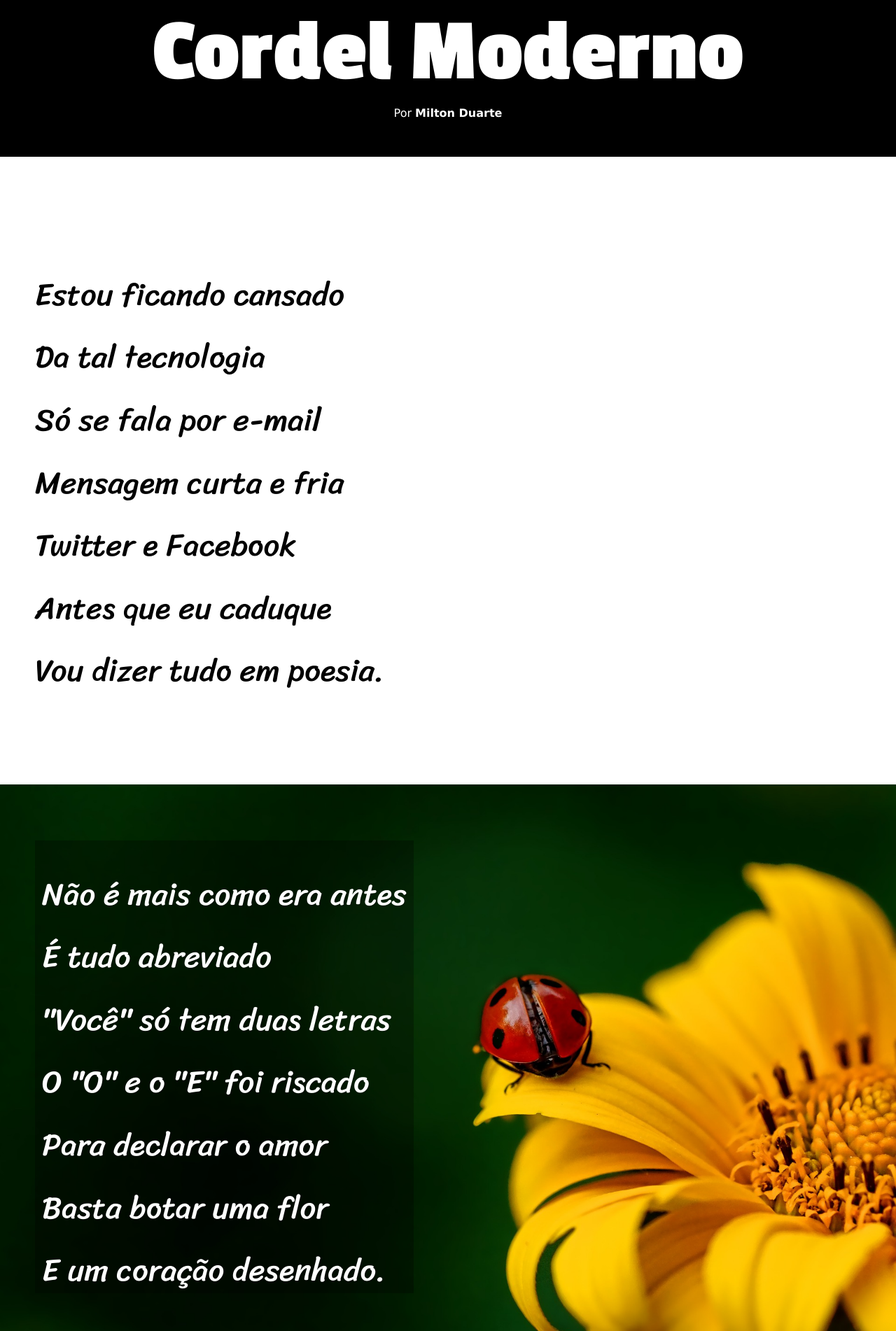
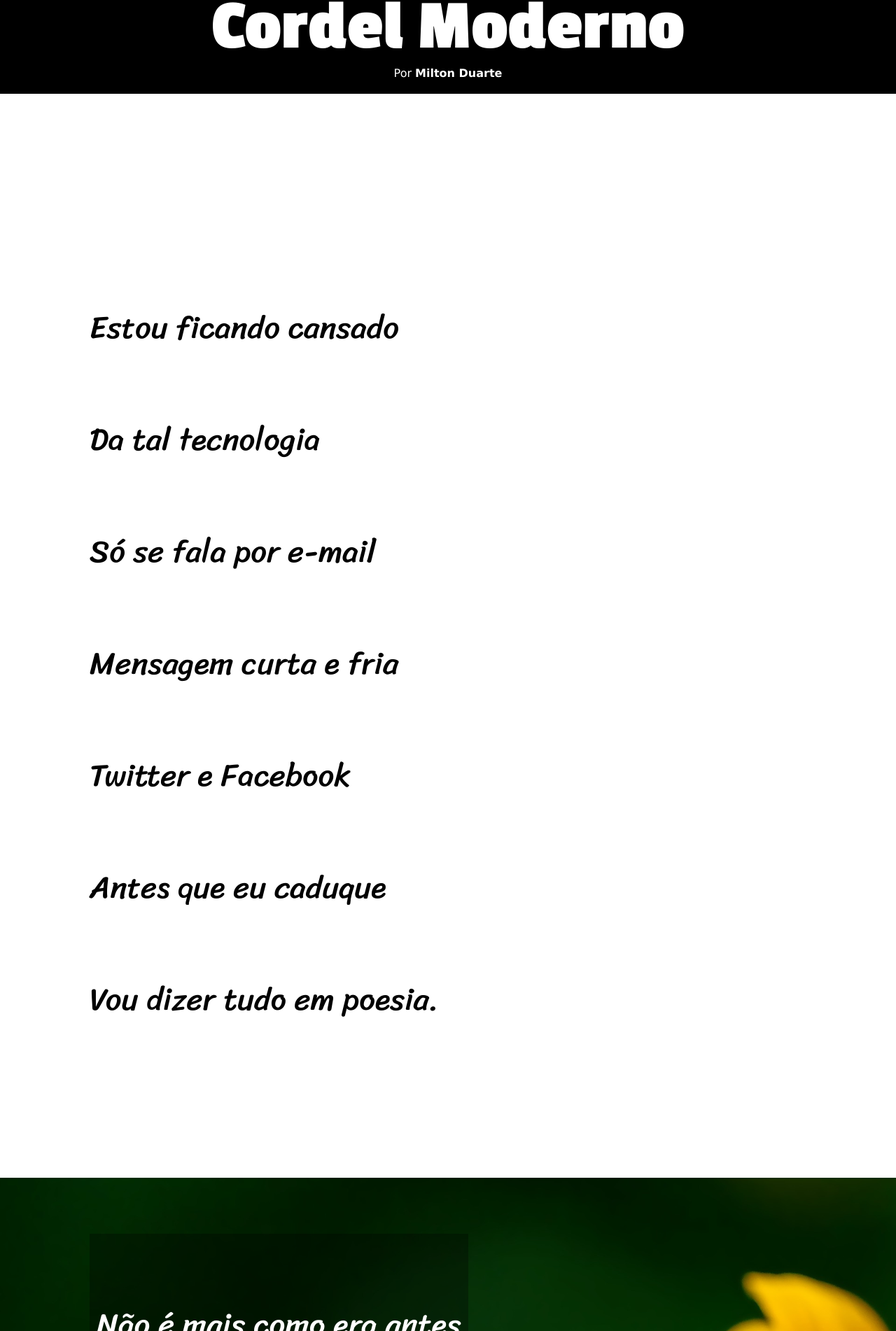
Before and after one commit to arilsonrodrigues/projeto-cordel, a plain HTML site: page index.html in a window 1280 px wide. Shown: the part 38-1940 px from the top of the page at 70% size. Drawn offline with Linux system fonts and the light colour scheme.

Commit message:
Atualizei

```diff
--- a/index.html
+++ b/index.html
@@ -10,13 +10,10 @@
 
     <header>
         <h1>Cordel Moderno</h1>
-        <p>
-            Por <a href="https://www.recantodasletras.com.br/poesias/3186743" target="_blank"> Milton Duarte </a>
-        </p>
+        <p>Por <a href="https://www.recantodasletras.com.br/poesias/3186743" target="_blank"> Milton Duarte</a></p>
     </header>
 
-    <section>
-        <div class="normal">
+        <section class="normal">
             <p>
                 <br>Estou ficando cansado</br>
                 <br>Da tal tecnologia</br>
@@ -26,9 +23,9 @@
                 <br>Antes que eu caduque</br>
                 <br>Vou dizer tudo em poesia.</br>
             </p>
-        </div>
+        </section>
 
-        <div class="conteudo" id="img1">
+        <section class="imagem" id="img1">
             <p>
                 <br>Não é mais como era antes</br>
                 <br>É tudo abreviado</br>
@@ -38,9 +35,9 @@
                 <br>Basta botar uma flor</br>
                 <br>E um coração desenhado.</br>
             </p>
-        </div>
+        </section>
 
-        <div class="normal">
+        <section class="normal">
             <p>
                 <br>Arroba agora não pesa</br>
                 <br>É parte de um endereço</br>
@@ -50,7 +47,6 @@
                 <br>Se o site é muito bom</br>
                 <br>Ele vale um alto preço.</br>
             </p>
-
             <p>
                 <br>Pra piorar a liguagem</br>
                 <br>O emoticom é um risco</br>
@@ -60,9 +56,9 @@
                 <br>Pra entender como fica</br>
                 <br>Decifre esse rabisco.</br>
             </p>
-        </div>
+        </section>
 
-        <div class="conteudo" id="img2">
+        <section class="imagem" id="img2">
             <p>
                 <br>Tenho saudade das cartas</br>
                 <br>Escritas com a própria mão</br>
@@ -72,9 +68,9 @@
                 <br>Era texto de verdade</br>
                 <br>Nas linhas do coração.</br>
             </p>
-        </div>
+        </section>
 
-        <div class="normal">
+        <section class="normal">
             <p>
                 <br>Agora, escrevo e envio</br>
                 <br>Chegando na mesma hora</br>
@@ -84,7 +80,6 @@
                 <br>O mundo ficou cativo</br>
                 <br>Da tecnologia do agora.</br>
             </p>
-
             <p>
                 <br>Felizmente, pra orar</br>
                 <br>Não precisa de internet</br>
@@ -94,11 +89,10 @@
                 <br>Seus lábios são aparelhos</br>
                 <br>Deixe que Deus interprete.</br>
             </p>
-        </div>
-    </section>
+        </section>
 
     <footer>
-        <p>Desenvolvido por <a href="https://github.com/gustavoguanabara" target="_blank">Gustavo Guanabara</a> por <a href="https://www.youtube.com/channel/UCrWvhVmt0Qac3HgsjQK62FQ" target="_blank">CursoemVídeo</a></p>
+        <p>Site criado por <a href="https://github.com/gustavoguanabara" target="_blank">Gustavo Guanabara</a> para o <a href="https://www.youtube.com/" target="_blank">CursoemVídeo</a></p>
     </footer>
 </body>
 </html>
--- a/style.css
+++ b/style.css
@@ -1,25 +1,24 @@
-@charset "utf-8";
+@charset  "utf-8";
 
 @import url('https://fonts.googleapis.com/css2?family=Passion+One:wght@400;700;900&display=swap');
 
 @import url('https://fonts.googleapis.com/css2?family=Passion+One:wght@400;700;900&family=Sriracha&display=swap');
 
 *{
+    margin: 0px;
     padding: 0px;
-    margin: 0px;
-    line-height: 1em;
+    font-size: 1em;
 }
 
 :root{
-    --fonte-padrao: Verdana, Geneva, Tahoma, sans-serif;
-    --fonte-destaque: "Passion One", sans-serif;
-    --fonte-normal: "Sriracha", cursive;
+    --fonte1: Verdana, 'Geneva', Tahoma, sans-serif;
+    --fonte2: "Passion One", sans-serif;
+    --fonte3: "Sriracha", 'cursive';
 }
 
 html, body{
+    font-family: var(--fonte1);
     min-height: 100vh;
-    background-color: lightgray;
-    font-family: var(--fonte-padrao);
 }
 
 header{
@@ -27,24 +26,22 @@ header{
     color: white;
     text-align: center;
     width: 100%;
-    padding-top: 50px;
-    padding-bottom: 50px;
 }
 
 header h1{
-    font-size: 10vw;
-    padding-bottom: 10px;
-    font-family: var(--fonte-destaque);
+    font-family: var(--fonte2);
+    font-size: 8vw;
+    padding-top: 20px;
 }
 
-header p, footer p{
-    line-height: 1.5em;
+header  p{
+    padding-bottom: 20px;
 }
 
 header a, footer a{
+    text-decoration: none;
+    font-weight: bolder;
     color: white;
-    font-weight: bolder;
-    text-decoration: none;
 }
 
 header a:hover, footer a:hover{
@@ -52,53 +49,44 @@ header a:hover, footer a:hover{
 }
 
 section{
+    font-family: var(--fonte3);
+    font-size: 3.5vw;
     padding-top: 10vh;
     padding-bottom: 10vh;
-    font-size: 3.5vw;
-    background-color: white;
-    text-indent: 50px;
-    font-family: var(--fonte-normal);
+    padding-left: 10%;
 }
 
-.normal{
-    padding-left: 50px;
-    padding-bottom: 50px;
-    padding-top: 50px;
+.normal p{
+    padding-top: 3em;
+    padding-bottom: 3em;
 }
 
-.normal > p{
-    padding-bottom: 2em;
+.imagem{
+    background-position: center center;
+    background-repeat: no-repeat;
+    background-size: cover;
+    background-attachment: fixed;
 }
 
-.conteudo{
-    background-size: cover;
-    background-repeat: no-repeat;
-    background-attachment: fixed;
-    padding-top: 10vh;
-    padding-bottom: 10vh;
-    box-shadow: 1px 1px 4px 0px rgba(0, 0, 0, 0.199);
+.imagem p{
+    background-color: rgba(0, 0, 0, 0.295);
+    color: white;
+    display: inline-block;
+    padding: 10px;
 }
 
-.conteudo > p{
-    background-color: rgba(0, 0, 0, 0.288);
-    display: inline-block;
-    padding: 10px;
-    color: white;
-    text-shadow: 1px 1px 1px rgba(0, 0, 0, 0.301);
+section#img1{
+    background-image: url('imagens/background001.jpg');
 }
 
-div#img1{
-    background-image: url('imagens/background001.jpg');
-    background-position: right center;
-}
-
-div#img2{
+section#img2{
     background-image: url('imagens/background002.jpg');
 }
 
 footer{
     background-color: black;
     color: white;
+    line-height: 1.5em;
+    text-align: center;
     padding: 10px;
-    text-align: center;
 }
```
Also changed, not shown: 2 other files.
